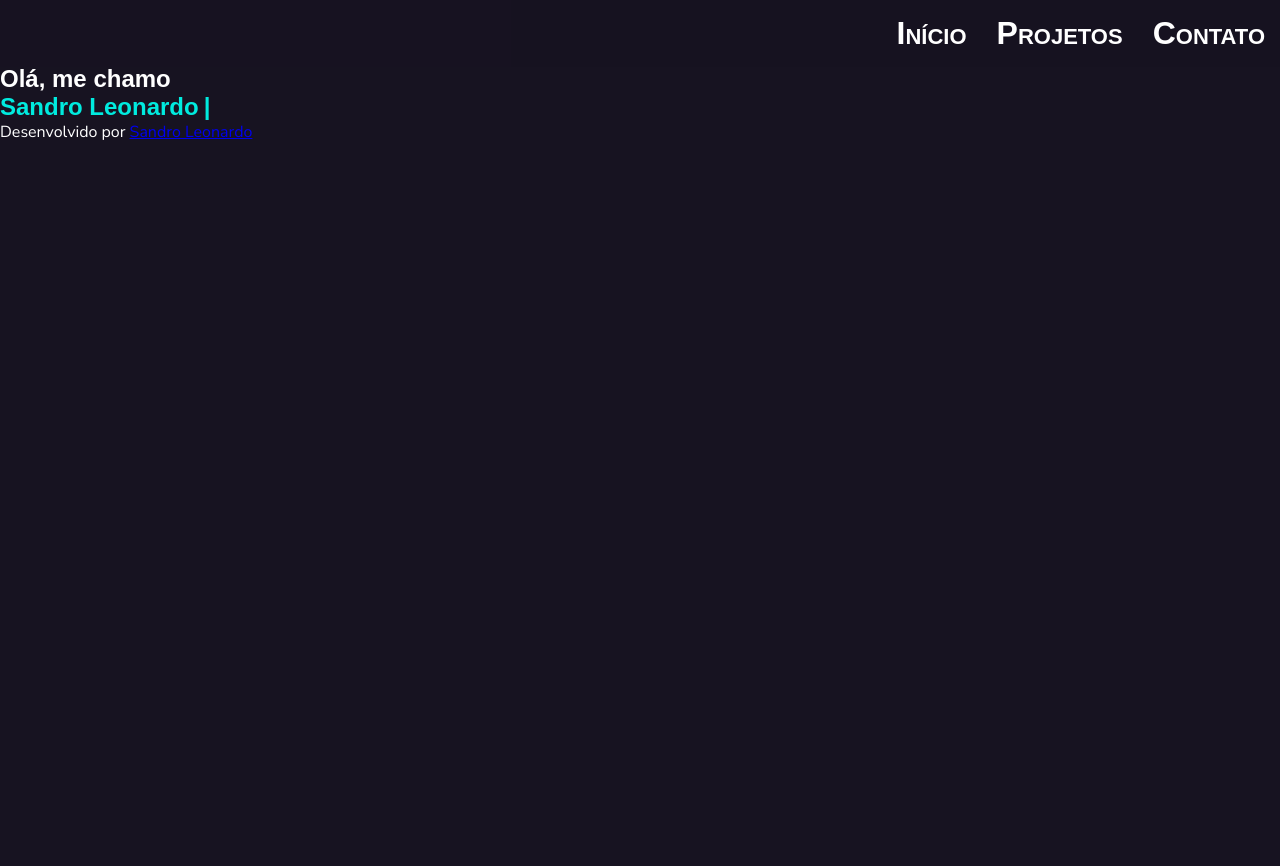
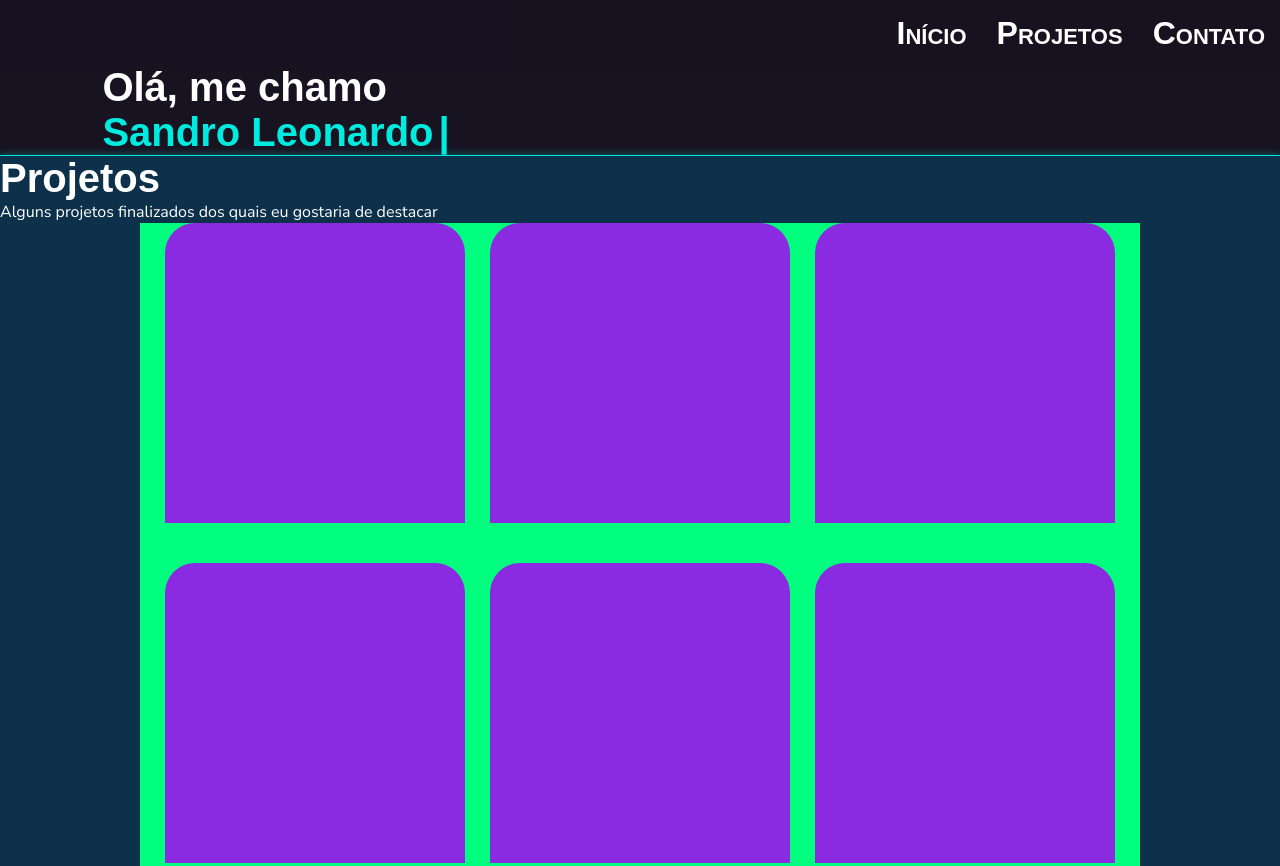
Before and after one commit to leonardoalc/portfolio, a plain HTML site: page index.html in a window 1280 px wide. Shown: the top 866 px of the page. Before the commit the page ends 800 px from the top, so only its background shows below. Drawn offline with Linux system fonts and the light colour scheme.

Commit message:
portfolio beta v1.5

```diff
--- a/index.html
+++ b/index.html
@@ -4,20 +4,21 @@
     <meta charset="UTF-8">
     <meta http-equiv="X-UA-Compatible" content="IE=edge">
     <meta name="viewport" content="width=device-width, initial-scale=1.0">
-    <link rel="stylesheet" href="public/styles/index.css">
+    <link rel="shortcut icon" href="src/images/favicon.ico" type="image/x-icon">
+    <link rel="stylesheet" href="src/styles/index.css">
     <title>Portfólio | Sandro Leonardo</title>
 </head>
 <body>
     <header>
         <nav>
             <ul>
-                <li><a href="#welcome-section">Início</a></li>
+                <li><a href="#main">Início</a></li>
                 <li><a href="#projects">Projetos</a></li>
                 <li><a href="#contact-section">Contato</a></li>
             </ul>
         </nav>
     </header>
-    <main>
+    <main id="main">
         <section id="welcome-section">
             <div id="welcome-text">
                 <h1>Olá, me chamo <br><span id="name-welcome"></span></h1>
@@ -28,7 +29,40 @@
         </section>
 <!-------------------------------------------------------------------------------------------------------------->
         <section id="projects">
+            <div id="project-text">
+                <h1>Projetos</h1>
+                <p>Alguns projetos finalizados dos quais eu gostaria de destacar</p>
+            </div>
+            <div id="container-projects">
+                <div class="project">
+                    <!-- Pokemon -->
 
+                </div>
+                <div class="project">
+                    <!-- Pizzaria -->
+                </div>
+                <div class="project">
+                    <!-- RGB -->
+                </div>
+                <div class="project">
+                    <!-- Genius -->
+                </div>
+                <div class="project">
+                    <!-- Calculadora -->
+                </div>
+                <div class="project">
+                    <!-- Jokenpo -->
+                </div>
+                <div class="project">
+                    <!-- Relógio -->
+                </div>
+                <div class="project">
+                    <!-- Lista Personalizada -->
+                </div>
+                <div class="project">
+                    <!-- Gorjeta -->
+                </div>
+            </div>
         </section>
 <!-------------------------------------------------------------------------------------------------------------->
         <section id="contact-section">
@@ -52,6 +86,6 @@
     <footer>
         Desenvolvido por <a href="https://github.com/leonardoalc">Sandro Leonardo</a>
     </footer>
-    <script src="public/scripts/index.js"></script>
+    <script src="src/scripts/index.js"></script>
 </body>
 </html>
--- a/public/styles/index.css
+++ b/src/styles/index.css
@@ -12,6 +12,7 @@
 }
 :root {
     --cor-back-principal: #171321;
+    --cor-back-alternative: #0D314A;
     --cor-font01: #00ebdf;
 
     --font-title: "Montserrat", sans-serif;
@@ -68,10 +69,14 @@ nav a:hover {
     color: var(--cor-font01);
 }
 main {
-    margin-top: 65px;
+    padding-top: 65px;
 }
 h1 {
     font-family: var(--font-title);
+    font-size: 2.5em;
+}
+#welcome-text {
+    margin-left: 8%;
 }
 #name-welcome {
     color: var(--cor-font01);
@@ -81,3 +86,36 @@ h1 {
     margin-left: 5px;
     animation: piscar 1s infinite;
 }
+/* !!! Projetos !!! */
+#projects {
+    width: 100vw;
+
+    background-color: var(--cor-back-alternative);
+
+    border-top: 1px solid var(--cor-font01);
+    border-bottom: 1px solid var(--cor-font01);
+
+    box-shadow: 0px 0px 8px #00ebdf62;
+}
+#container-projects {
+    display: grid;
+
+    grid-template-columns: 300px 300px 300px;
+    grid-template-rows: 300px 300px 300px;
+    gap: 40px 25px;
+
+    width: 1000px;
+    margin: auto;
+
+    justify-content: center;
+
+    background-color: springgreen;
+}
+.project {
+    background-color: blueviolet;
+
+    width: 300px;
+    height: 300px;
+
+    border-radius: 30px 30px 0px 0px;
+}
```
Also changed, not shown: src/images/favicon.ico (added), src/scripts/index.js (renamed from public/scripts/index.js).
